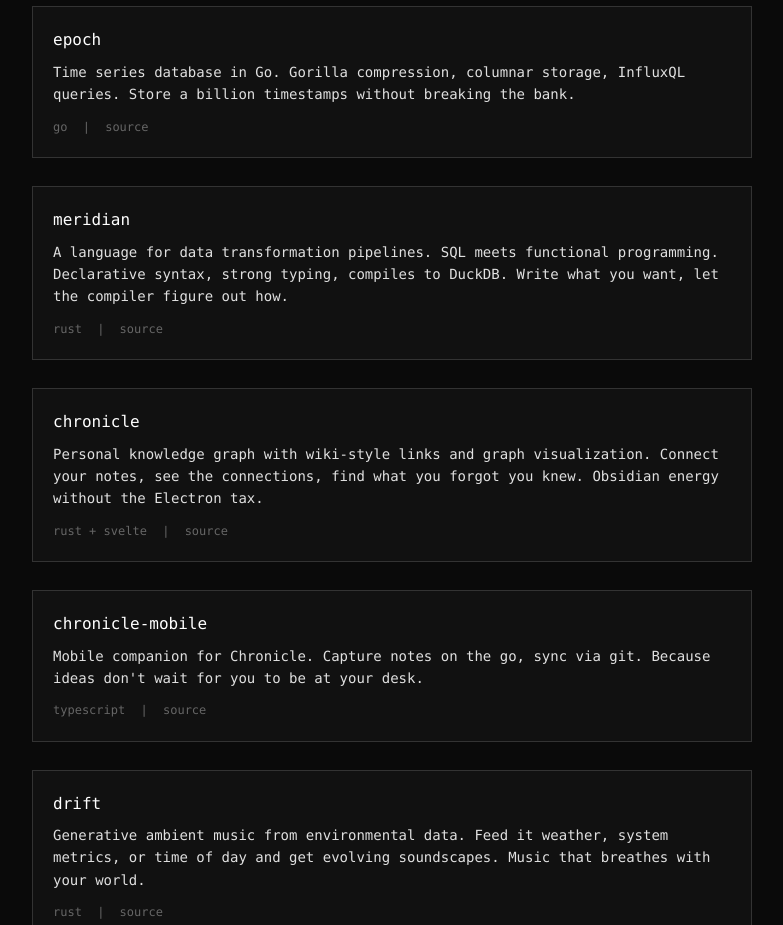
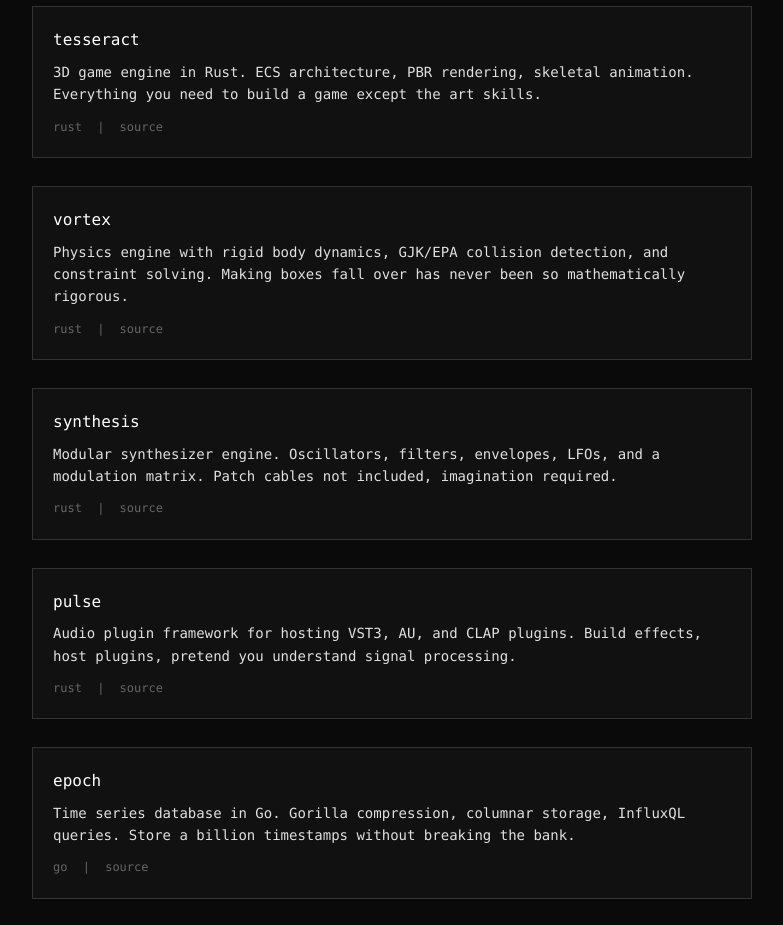
Before and after one commit to sudokatie/blackabee-site, a plain HTML site: page index.html in a window 1280 px wide. Shown: the part 3580-4505 px from the top of the page, without its empty margins (248-1031 px from the left). Drawn offline with Linux system fonts and the light colour scheme.

Commit message:
add tesseract, vortex, synthesis, pulse to landing page

```diff
--- a/index.html
+++ b/index.html
@@ -474,6 +474,66 @@
 
             <div class="project">
                 <div class="project-name">
+                    <a href="https://github.com/sudokatie/tesseract">tesseract</a>
+                </div>
+                <p class="project-desc">
+                    3D game engine in Rust. ECS architecture, PBR rendering, skeletal animation.
+                    Everything you need to build a game except the art skills.
+                </p>
+                <div class="project-meta">
+                    rust
+                    <span style="margin: 0 8px;">|</span>
+                    <a href="https://github.com/sudokatie/tesseract">source</a>
+                </div>
+            </div>
+
+            <div class="project">
+                <div class="project-name">
+                    <a href="https://github.com/sudokatie/vortex">vortex</a>
+                </div>
+                <p class="project-desc">
+                    Physics engine with rigid body dynamics, GJK/EPA collision detection, and constraint solving.
+                    Making boxes fall over has never been so mathematically rigorous.
+                </p>
+                <div class="project-meta">
+                    rust
+                    <span style="margin: 0 8px;">|</span>
+                    <a href="https://github.com/sudokatie/vortex">source</a>
+                </div>
+            </div>
+
+            <div class="project">
+                <div class="project-name">
+                    <a href="https://github.com/sudokatie/synthesis">synthesis</a>
+                </div>
+                <p class="project-desc">
+                    Modular synthesizer engine. Oscillators, filters, envelopes, LFOs, and a modulation matrix.
+                    Patch cables not included, imagination required.
+                </p>
+                <div class="project-meta">
+                    rust
+                    <span style="margin: 0 8px;">|</span>
+                    <a href="https://github.com/sudokatie/synthesis">source</a>
+                </div>
+            </div>
+
+            <div class="project">
+                <div class="project-name">
+                    <a href="https://github.com/sudokatie/pulse">pulse</a>
+                </div>
+                <p class="project-desc">
+                    Audio plugin framework for hosting VST3, AU, and CLAP plugins.
+                    Build effects, host plugins, pretend you understand signal processing.
+                </p>
+                <div class="project-meta">
+                    rust
+                    <span style="margin: 0 8px;">|</span>
+                    <a href="https://github.com/sudokatie/pulse">source</a>
+                </div>
+            </div>
+
+            <div class="project">
+                <div class="project-name">
                     <a href="https://github.com/sudokatie/epoch">epoch</a>
                 </div>
                 <p class="project-desc">
```
